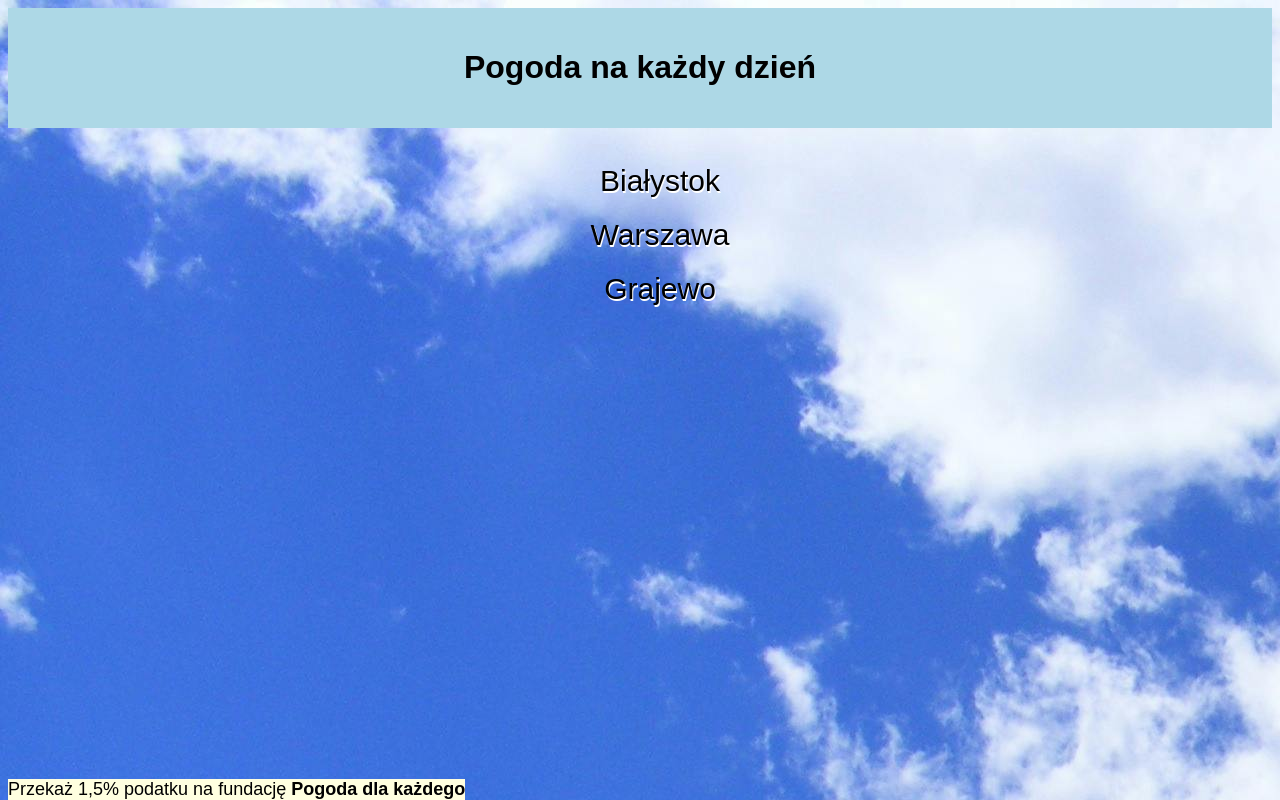
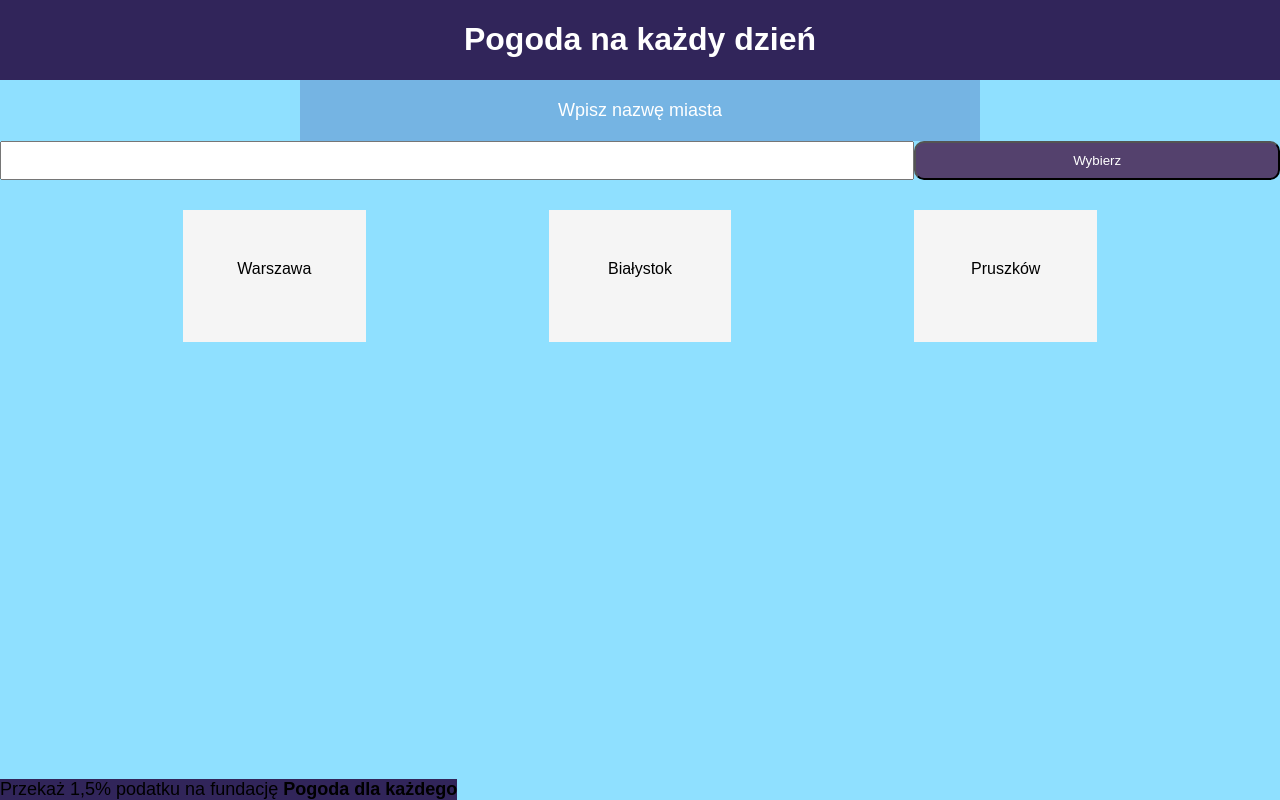
Before and after one commit to dzonypieczony/Chmurki, a website: page index.html in a window 1280 px wide. Drawn offline with Linux system fonts and the light colour scheme.

Commit message:
wrzucilem

```diff
--- a/index.html
+++ b/index.html
@@ -7,15 +7,22 @@
 </head>
 <body>
 <header>
-    <h1><b>Pogoda na każdy dzień</b></h1>
+    <h1>Pogoda na każdy dzień</h1>
 </header>
-<article>
-    <ul>
-        <li><a href="bialystok.html">Białystok</a></li>
-        <li><a href="warszawa.html">Warszawa</a></li>
-        <li><a href="grajewo.html">Grajewo</a></li>
-    </ul>
-</article>
+
+<label for="pole" id="label_for_pole">Wpisz nazwę miasta</label>
+<div id="pogoda">
+<input type="text" name="pole" id="pole" width="200px">
+<button type="button" id="button_for_pole">Wybierz</button>
+</div>
+<div id="pogoda2">
+    <article id="miasto1" class="miasto">Warszawa</article>
+    <article id="miasto2" class="miasto">Białystok</article>
+    <article id="miasto3" class="miasto">Pruszków</article>
+</div>
+
+
+
 <footer>Przekaż 1,5% podatku na fundację <b>Pogoda dla każdego</b></footer>
 
 </body>
--- a/style.css
+++ b/style.css
@@ -1,18 +1,72 @@
 body{
-    background-image: url("chmurki.jpg");
+    display: flex;
+    flex-direction: column;
+    background-color: #8fe0ff;
     font-family: Arial, Helvetica, sans-serif;
+    margin: 0;
 }
 header{
+    text-align: center;
+    color: white;
+    background-color: #31255a;
+    align-self: center;
+    width: 100%;
+    margin-top: 0;
+}
+#pogoda{
+    display: grid;
+    grid-template-columns: 5fr 2fr;
+    margin-bottom: 30px;
+}
+#pogoda2{
+    display: grid;
+    grid-template-columns: 2fr 2fr 2fr 2fr 2fr 2fr 2fr;
+    text-align: center;
+}
+.miasto{
+    padding: 50px;
+    background-color: whitesmoke;
+    height: 2em;
+}
+#miasto1{
+    grid-column-start: 2;
+}
+#miasto2{
+    grid-column-start: 4;
+}
+#miasto3{
+    grid-column-start: 6;
+}
+#label_for_pole{
+    text-align: center;
     padding: 20px;
-    text-align: center;
-    color: black;
-    background-color: lightblue;
+    background-color: #75b4e3;
+    align-self: center;
+    width:50%;
+    font-size: large;
+    color: white;
+}
+#pole{
+    padding: 10px;
+    grid-column-start: 1;
+    align-self: center;
+}
+#button_for_pole{
+    grid-column-start: 2;
+    background-color: #54416d;
+    border-radius: 10px;
+    color: white;
+
+}
+#button_for_pole:hover{
+    background-color: #75b4e3;
+    font-weight: bold;
+
 }
 footer{
     font-size: large;
-    background-color:lightyellow;
+    background-color:#31255a;
     text-align: center;
-    border: lightyellow;
     position: absolute;
     bottom: 0px;
 }
```
Also changed, not shown: README.md (deleted), bialystok.html (line endings or trailing spaces), grajewo.html (line endings or trailing spaces), warszawa.html (line endings or trailing spaces).
